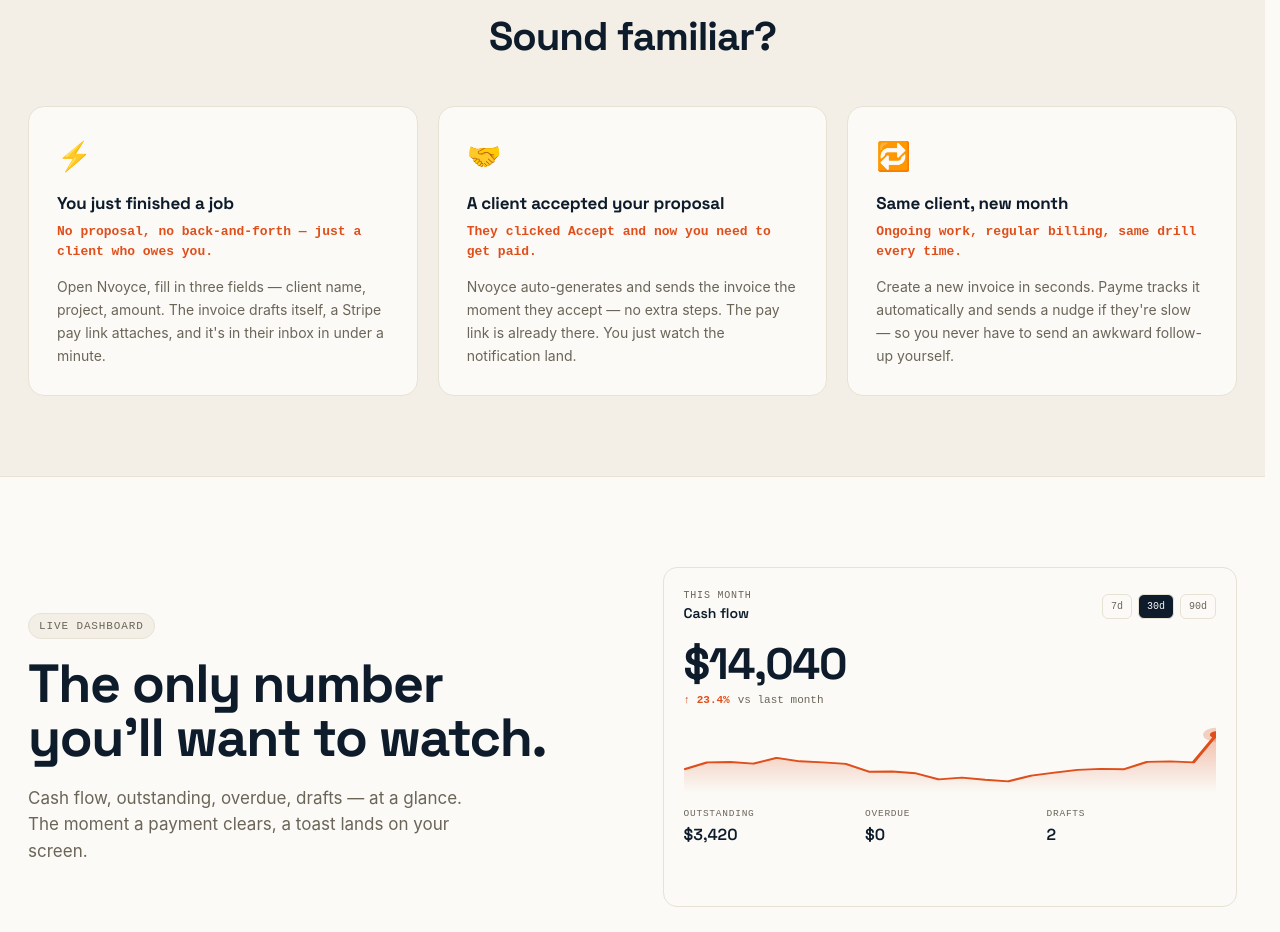
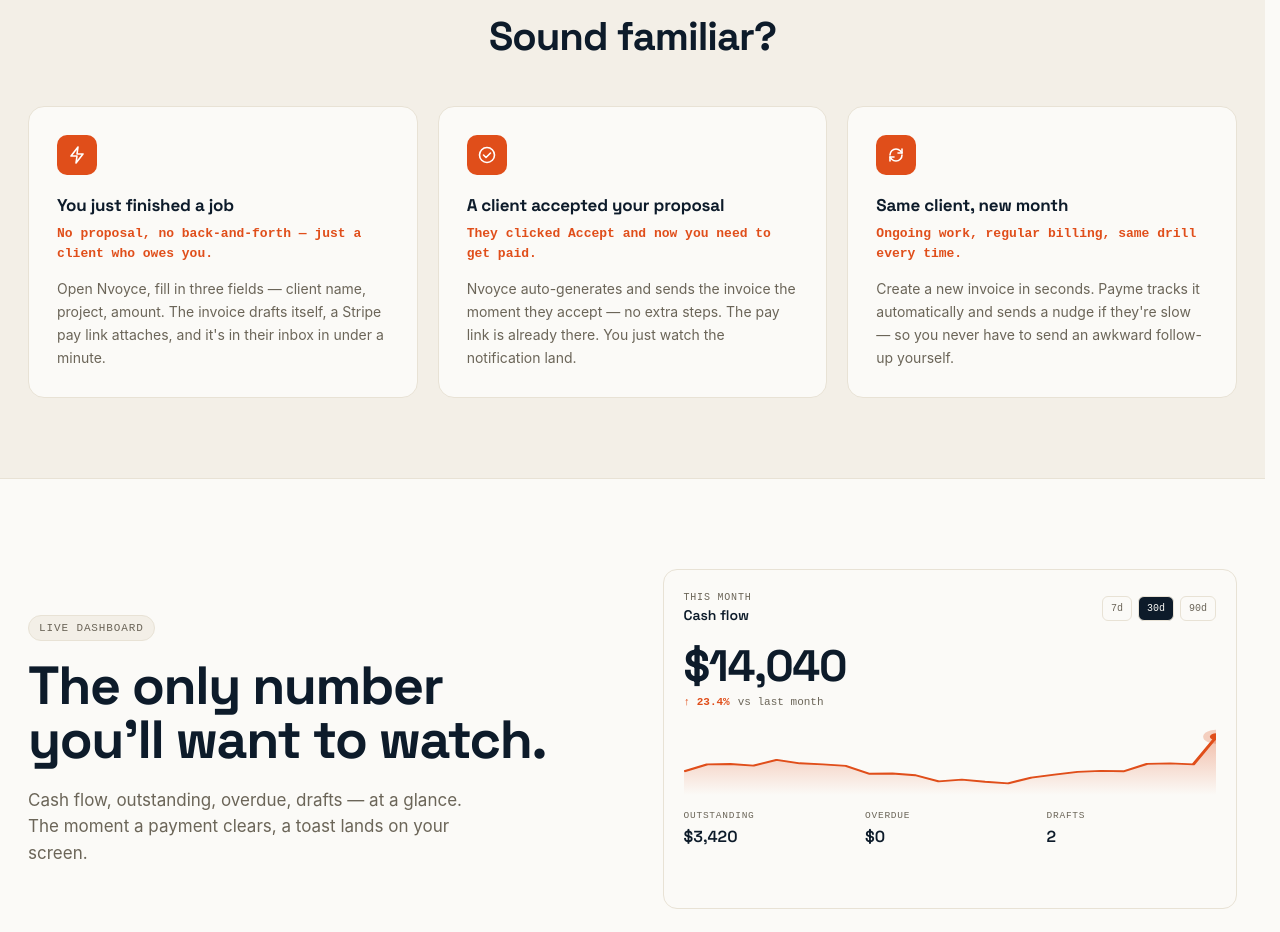
Before and after one commit to nvoyceapp-web/nvoyce, a Next.js app: page / in a window 1280 px wide. Shown: the part 960-1892 px from the top of the page. Built offline with nearby package versions, Linux system fonts and the light colour scheme; no server answers.

Commit message:
feat: SVG icons on use cases cards, add Net 90 payment terms

```diff
--- a/app/_landing/LandingClient.tsx
+++ b/app/_landing/LandingClient.tsx
@@ -790,26 +790,44 @@ export default function LandingClient() {
           <div style={{ display: 'grid', gridTemplateColumns: 'repeat(3, 1fr)', gap: 20 }} className="nv-tri">
             {[
               {
-                icon: '⚡',
+                icon: (
+                  <svg width="20" height="20" viewBox="0 0 20 20" fill="none" xmlns="http://www.w3.org/2000/svg">
+                    <path d="M11 2L4 11h6l-1 7 7-9h-6l1-7z" stroke="white" strokeWidth="1.6" strokeLinecap="round" strokeLinejoin="round"/>
+                  </svg>
+                ),
                 title: 'You just finished a job',
                 sub: 'No proposal, no back-and-forth — just a client who owes you.',
                 body: 'Open Nvoyce, fill in three fields — client name, project, amount. The invoice drafts itself, a Stripe pay link attaches, and it\'s in their inbox in under a minute.',
               },
               {
-                icon: '🤝',
+                icon: (
+                  <svg width="20" height="20" viewBox="0 0 20 20" fill="none" xmlns="http://www.w3.org/2000/svg">
+                    <circle cx="10" cy="10" r="7.5" stroke="white" strokeWidth="1.6"/>
+                    <path d="M6.5 10l2.5 2.5 4.5-4.5" stroke="white" strokeWidth="1.6" strokeLinecap="round" strokeLinejoin="round"/>
+                  </svg>
+                ),
                 title: 'A client accepted your proposal',
                 sub: 'They clicked Accept and now you need to get paid.',
                 body: 'Nvoyce auto-generates and sends the invoice the moment they accept — no extra steps. The pay link is already there. You just watch the notification land.',
               },
               {
-                icon: '🔁',
+                icon: (
+                  <svg width="20" height="20" viewBox="0 0 20 20" fill="none" xmlns="http://www.w3.org/2000/svg">
+                    <path d="M4 10a6 6 0 0 1 6-6 6 6 0 0 1 4.24 1.76L16 8" stroke="white" strokeWidth="1.6" strokeLinecap="round"/>
+                    <path d="M16 4v4h-4" stroke="white" strokeWidth="1.6" strokeLinecap="round" strokeLinejoin="round"/>
+                    <path d="M16 10a6 6 0 0 1-6 6 6 6 0 0 1-4.24-1.76L4 12" stroke="white" strokeWidth="1.6" strokeLinecap="round"/>
+                    <path d="M4 16v-4h4" stroke="white" strokeWidth="1.6" strokeLinecap="round" strokeLinejoin="round"/>
+                  </svg>
+                ),
                 title: 'Same client, new month',
                 sub: 'Ongoing work, regular billing, same drill every time.',
                 body: 'Create a new invoice in seconds. Payme tracks it automatically and sends a nudge if they\'re slow — so you never have to send an awkward follow-up yourself.',
               },
             ].map((uc) => (
               <div key={uc.title} style={{ background: 'var(--paper)', border: '1px solid var(--line)', borderRadius: 16, padding: 28 }}>
-                <div style={{ fontSize: 28, marginBottom: 14 }}>{uc.icon}</div>
+                <div style={{ width: 40, height: 40, borderRadius: 10, background: ORANGE, display: 'grid', placeItems: 'center', marginBottom: 18 }}>
+                  {uc.icon}
+                </div>
                 <h3 style={{ fontSize: 17, fontWeight: 700, color: 'var(--ink)', margin: '0 0 6px', fontFamily: 'var(--font-space-grotesk), sans-serif', letterSpacing: '-0.01em' }}>{uc.title}</h3>
                 <p style={{ fontSize: 13, color: 'var(--orange)', fontWeight: 600, margin: '0 0 14px', fontFamily: 'ui-monospace, monospace' }}>{uc.sub}</p>
                 <p style={{ fontSize: 14, lineHeight: 1.65, color: 'var(--muted)', margin: 0 }}>{uc.body}</p>
--- a/app/dashboard/new/page.tsx
+++ b/app/dashboard/new/page.tsx
@@ -11,6 +11,7 @@ const paymentTermsDisplayMap: Record<string, string> = {
   net_15: 'Net 15',
   net_30: 'Net 30',
   net_60: 'Net 60',
+  net_90: 'Net 90',
 }
 
 type DocType = 'invoice' | 'proposal'
@@ -378,6 +379,7 @@ function NewDocumentContent() {
                 <option>Net 15</option>
                 <option>Net 30</option>
                 <option>Net 60</option>
+                <option>Net 90</option>
                 <option>50% upfront, 50% on delivery</option>
               </select>
             </div>
--- a/app/dashboard/settings/page.tsx
+++ b/app/dashboard/settings/page.tsx
@@ -21,6 +21,7 @@ const PAYMENT_TERMS = [
   { value: 'net_15', label: 'Net 15' },
   { value: 'net_30', label: 'Net 30' },
   { value: 'net_60', label: 'Net 60' },
+  { value: 'net_90', label: 'Net 90' },
 ]
 
 const TONE_OPTIONS = [
```
